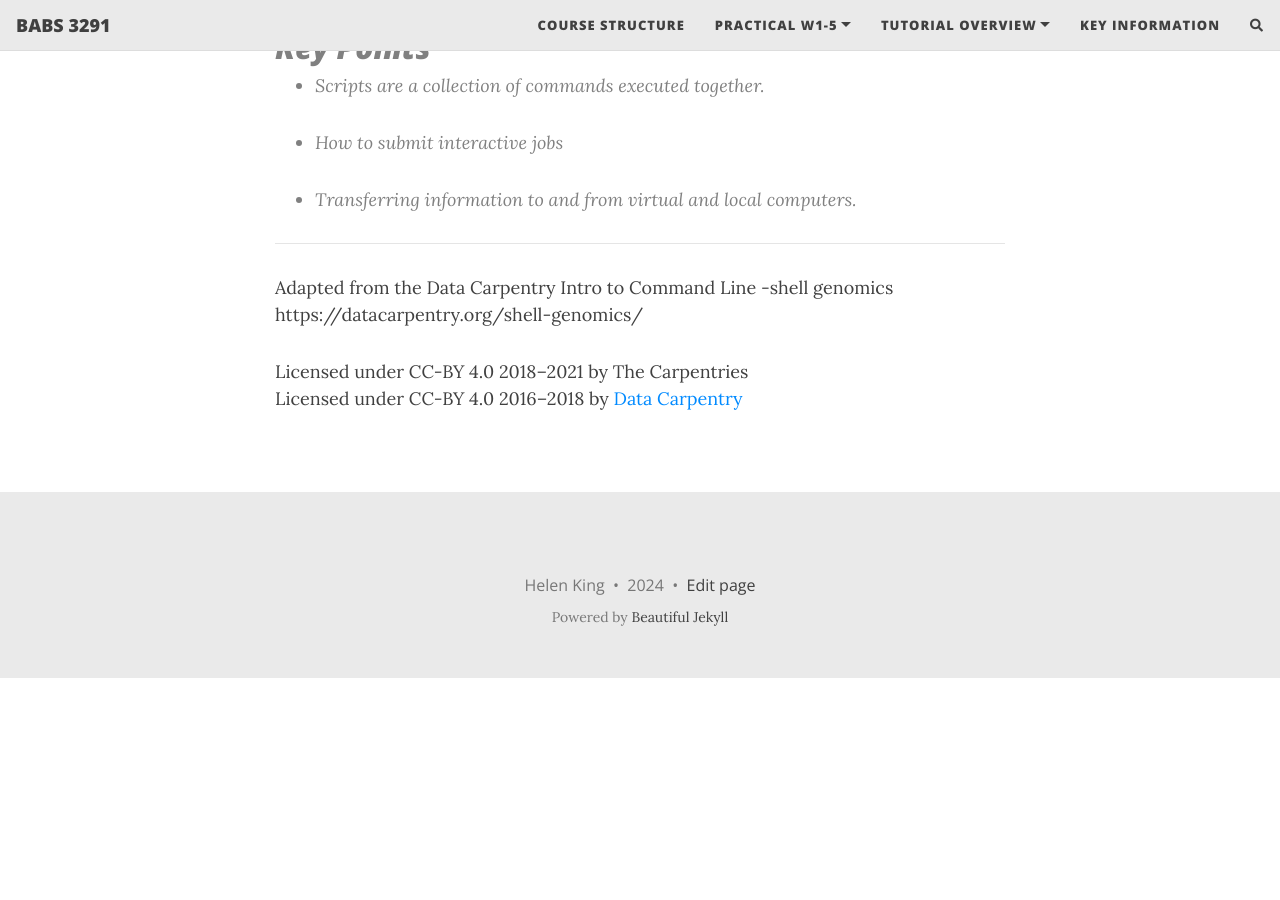
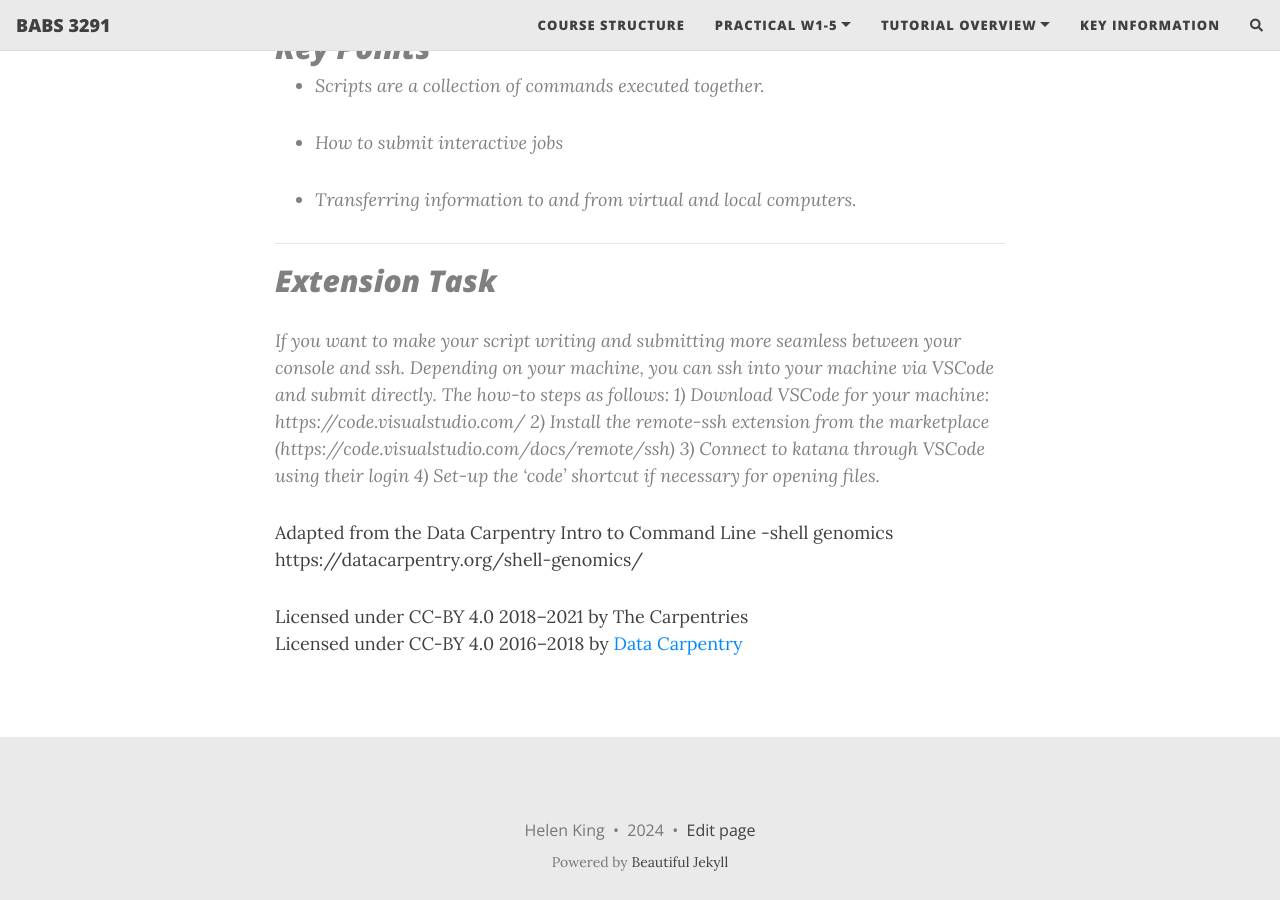
Before and after one commit to theheking/babs-rna-seq-2024, a Jekyll site: the page built from practical_overview/Week2C_Writing_Scripts_workingwithdata.md, in a window 1280 px wide and 900 px high, scrolled down 8510 px. Built offline with Jekyll 4.4.1, drawn with Linux system fonts in a browser that asks for light colours; nearby versions of some CDN libraries; comment, search, counter and statistics services are not loaded; before the commit the page ends 9188 px from its top, so only the background shows below that.

Commit message:
Update Week2C_Writing_Scripts_workingwithdata.md

```diff
--- a/practical_overview/Week2C_Writing_Scripts_workingwithdata.md
+++ b/practical_overview/Week2C_Writing_Scripts_workingwithdata.md
@@ -259,6 +259,19 @@ e.g ***On my Mac computer**** rsync zID@katana.restech.unsw.edu.au:"somewhere/ni
 >
 -----
 
+
+
+> Extension Task
+> ----------------
+> If you want to make your script writing and submitting more seamless between your console and ssh. Depending on your machine, you can ssh into your machine via VSCode and submit directly.
+> The how-to steps as follows:
+> 1) Download VSCode for your machine: https://code.visualstudio.com/
+> 2) Install the remote-ssh extension from the marketplace (https://code.visualstudio.com/docs/remote/ssh)
+> 3) Connect to katana through VSCode using their login
+> 4) Set-up the 'code' shortcut if necessary for opening files.
+
+
+
 Adapted from the Data Carpentry Intro to Command Line -shell genomics https://datacarpentry.org/shell-genomics/
 
 Licensed under CC-BY 4.0 2018–2021 by The Carpentries
```
